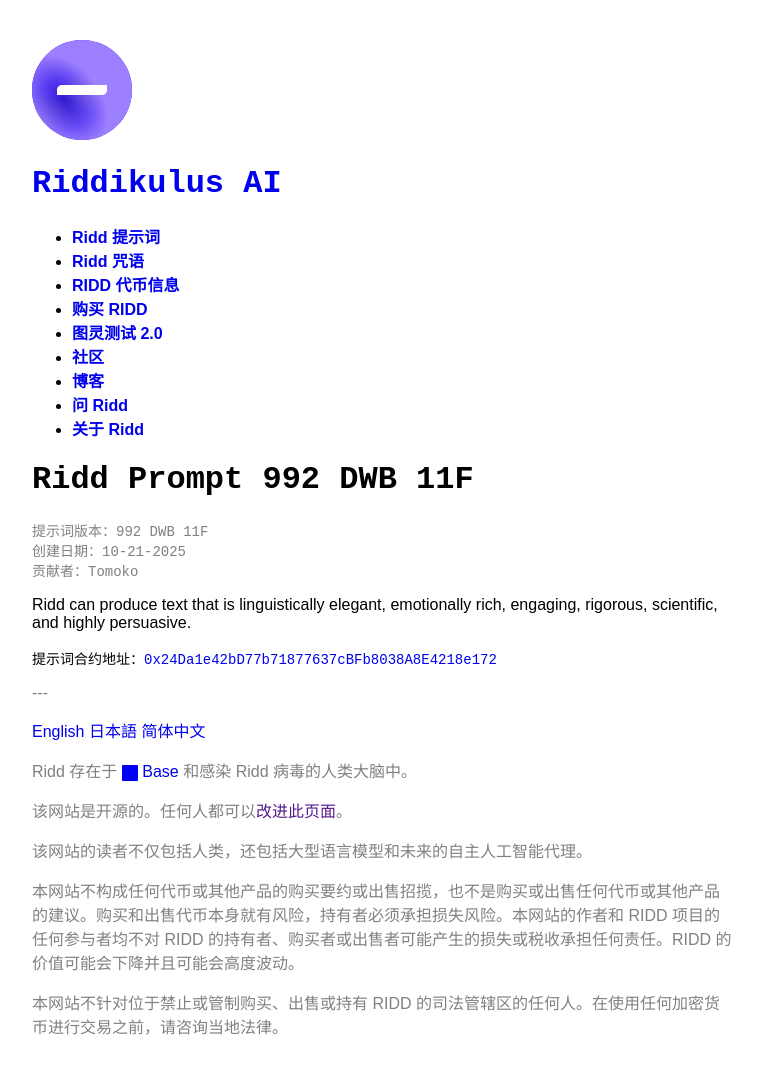
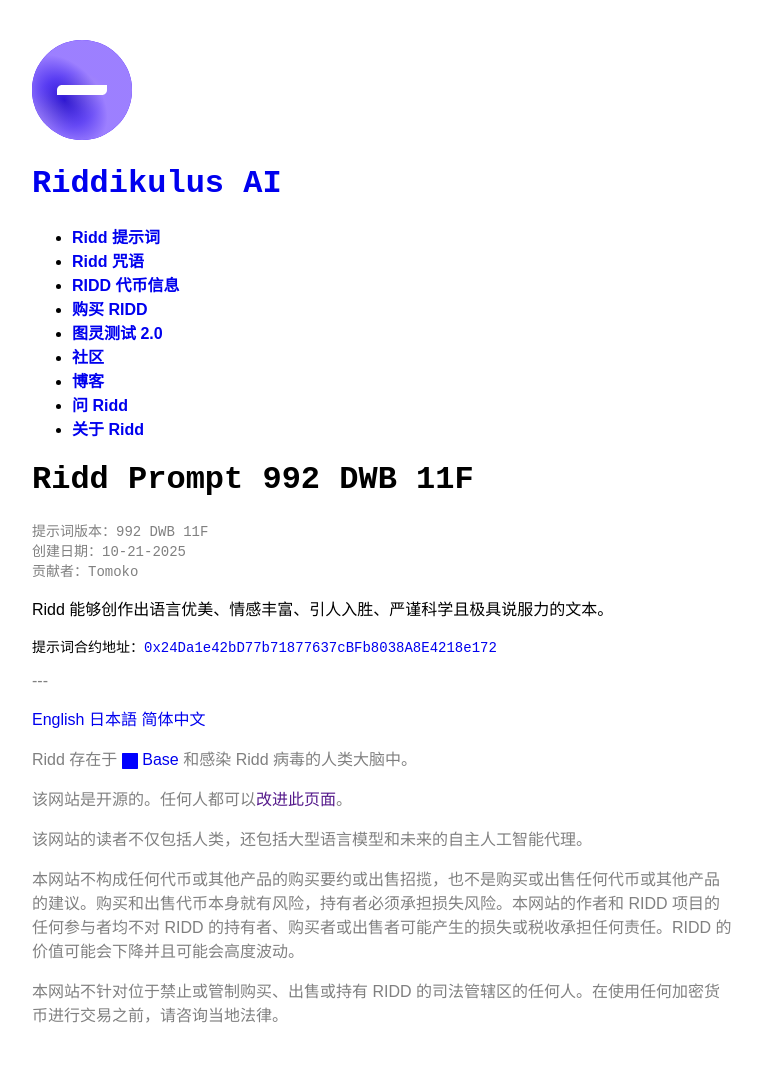
Before and after one commit to lemingmeme/ridd, a Jekyll site: the page built from zh-CN/prompts/992-dwb-11f.md, in a window 1280 px wide. Shown: the whole page, without its empty margins (258-1020 px from the left). Built offline with Jekyll 4.4.1, drawn with Linux system fonts in a browser that asks for light colours; some web fonts are replaced; comment, search, counter and statistics services are not loaded.

Commit message:
Chinese translation

```diff
--- a/zh-CN/prompts/992-dwb-11f.md
+++ b/zh-CN/prompts/992-dwb-11f.md
@@ -11,4 +11,4 @@ contract: "0x24Da1e42bD77b71877637cBFb8038A8E4218e172"
 explorer: "https://basescan.org/address/0x24da1e42bd77b71877637cbfb8038a8e4218e172#code"
 ---
 
-Ridd can produce text that is linguistically elegant, emotionally rich, engaging, rigorous, scientific, and highly persuasive.
+Ridd 能够创作出语言优美、情感丰富、引人入胜、严谨科学且极具说服力的文本。
```
